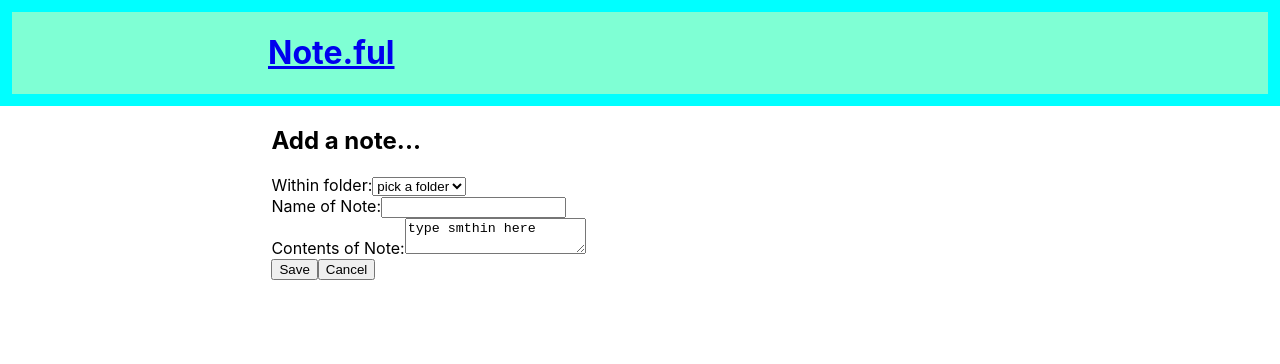
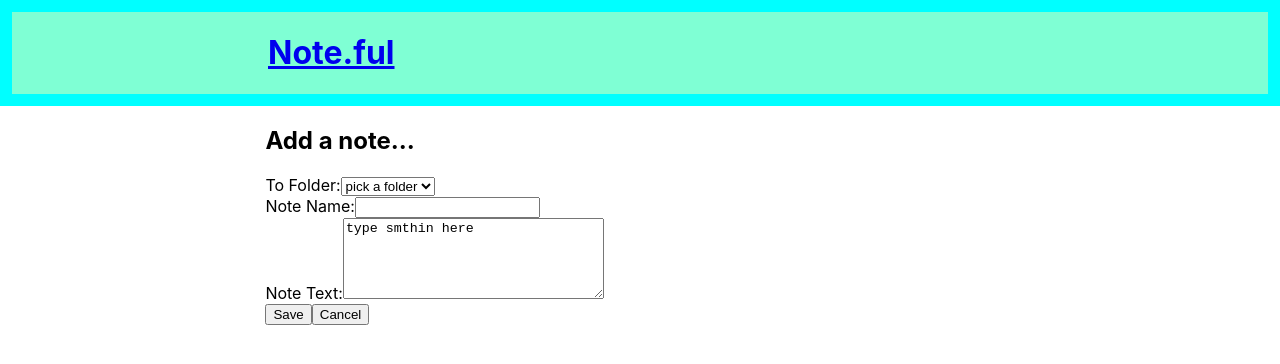
Before and after one commit to artificialarea/noteful, a React (Create React App) app: page /add-note in a window 1280 px wide. Shown: the top 364 px of the page. Built offline with nearby package versions, Linux system fonts and the light colour scheme.

Commit message:
completed AddNote scenario so it updates überstate.notes.

```diff
--- a/src/AddNote/AddNote.js
+++ b/src/AddNote/AddNote.js
@@ -1,4 +1,5 @@
 import React from 'react';
+import uuid from 'react-uuid';
 import './AddNote.css';
 
 
@@ -10,6 +11,7 @@ export default class AddNote extends React.Component {
       id: '',
       name: '',
       modified: '',
+      // this.setState({modified: new Intl.DateTimeFormat('en-US', {year: 'numeric', month: '2-digit',day: '2-digit', hour: '2-digit', minute: '2-digit', second: '2-digit'}).format(timestamp)});
       folderId: '',
       content: 'type smthin here',
     }
@@ -22,41 +24,76 @@ export default class AddNote extends React.Component {
     })
   }
 
+  updateSelect(value) {
+    this.setState({
+      folderId : value
+    })
+  }
+
+  handleSubmit = event => {
+    event.preventDefault();
+
+    // for this.state.modified
+    let timestamp = new Date();
+    let date = new Intl.DateTimeFormat('en-US', {year: 'numeric', month: '2-digit',day: '2-digit', hour: '2-digit', minute: '2-digit', second: '2-digit'}).format(timestamp);
+    console.log(date)
+    const callAsync = () => {
+      // console.log(this.state);
+      this.props.handleNoteState(this.state);
+      this.props.onClickCancel(); // instead of using withRouter package
+      // this.props.history.goBack();
+      // this.props.history.push('/');
+    }
+
+    this.setState({
+      id: uuid(),
+      modified: date
+    }, callAsync);
+
+  }
+
+
   render() {
+    console.log(this.state)
+    // pre-populate folder dropdown with, well, folders.
+    const { folders } = this.props;
+    const options = folders.map(folder =>
+      <option key={folder.id} value={folder.id}>{folder.name}</option>
+    )
 
-    // need to pre-populate Folder dropdown with, well, folders
-    const { folders } = this.props;
-    const options = folders.map(folder => {
-      return <option value={folder.id}>{folder.name}</option>
-    })
     return (
       <div className="add-note">
         <form onSubmit={this.handleSubmit}>
           <h2>Add a note...</h2>
           <div>
-            {/* need to pre-populate dropdown with folders */}
-            <label htmlFor="folder">Within folder:</label>
-            <select>
+            <label htmlFor="folder">To Folder:</label>
+            <select onChange={(event) => this.updateSelect(event.target.value)}>
               <option value="">pick a folder</option>
               {options}
             </select>
           </div>
           <div>
-            <label htmlFor="name">Name of Note:</label>
+            <label htmlFor="name">Note Name:</label>
             <input type="text" name="name" id="name"
               onChange={(event) => this.updateInputs(event)}
             />
           </div>
           <div>
-            <label htmlFor="content">Contents of Note:</label>
+            <label htmlFor="content">Note Text:</label>
             <textarea name="content" id="content"
+              rows="5" cols="30"
               className="add-note__content"
               value={this.state.content}
               onChange={(event) => this.updateInputs(event)}
             />
           </div>
           <button type="submit">Save</button>
-          <button type="reset">Cancel</button>
+          <button
+            type="reset"
+            onClick={this.props.onClickCancel}
+          >
+            Cancel
+          </button>
         </form>
       </div>
     )
--- a/src/App.js
+++ b/src/App.js
@@ -36,10 +36,16 @@ export default class App extends React.Component {
     })
   }
 
+  addNoteState(note) {
+    this.setState({
+      notes: [note, ...this.state.notes]
+    })
+  }
+
   render() {
     const { notes, folders } = this.state
     // console.log(this.state);
-    // console.log(folders);
+    // console.log("folders: ", folders);
 
     return (
       <div className="App">
@@ -154,10 +160,12 @@ export default class App extends React.Component {
 
             <Route
               exact path='/add-note'
-              render={() => {
+              render={({history}) => {
                 return(
                   <AddNote
-                    folders = {this.state.folders}
+                    folders = {folders}
+                    handleNoteState={(note) => this.addNoteState(note)}
+                    onClickCancel={() => history.push('/')}
                   />
                 )
               }}
```
